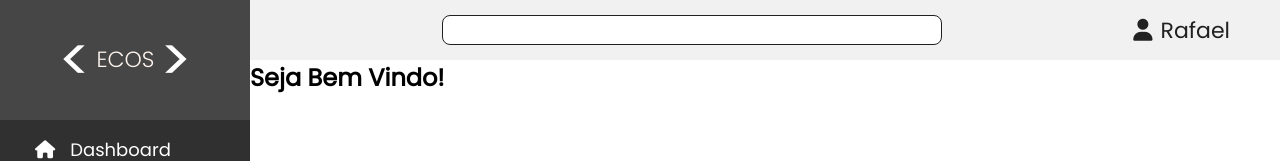
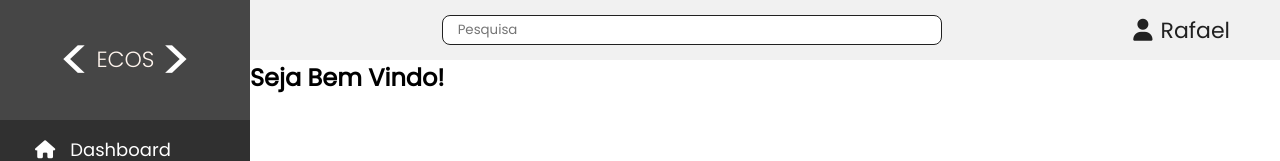
Before and after one commit to leticia-santos77/PetStore, a React (Create React App) app in the folder resource-reservation/: page / in a window 1280 px wide. Shown: the top 161 px of the page. Built offline with nearby package versions, Linux system fonts and the light colour scheme.

Commit message:
feat(HEader): add placeholder to search input.

```diff
--- a/resource-reservation/src/components/header/Header.jsx
+++ b/resource-reservation/src/components/header/Header.jsx
@@ -7,7 +7,7 @@ export default class Header extends Component {
         <React.Fragment>
           <div className="main-header">
             <section className="input-header">
-              <input type="text"></input>
+              <input type="text" placeholder="Pesquisa"></input>
             </section>
 
             <section className="profile-menu">
```
